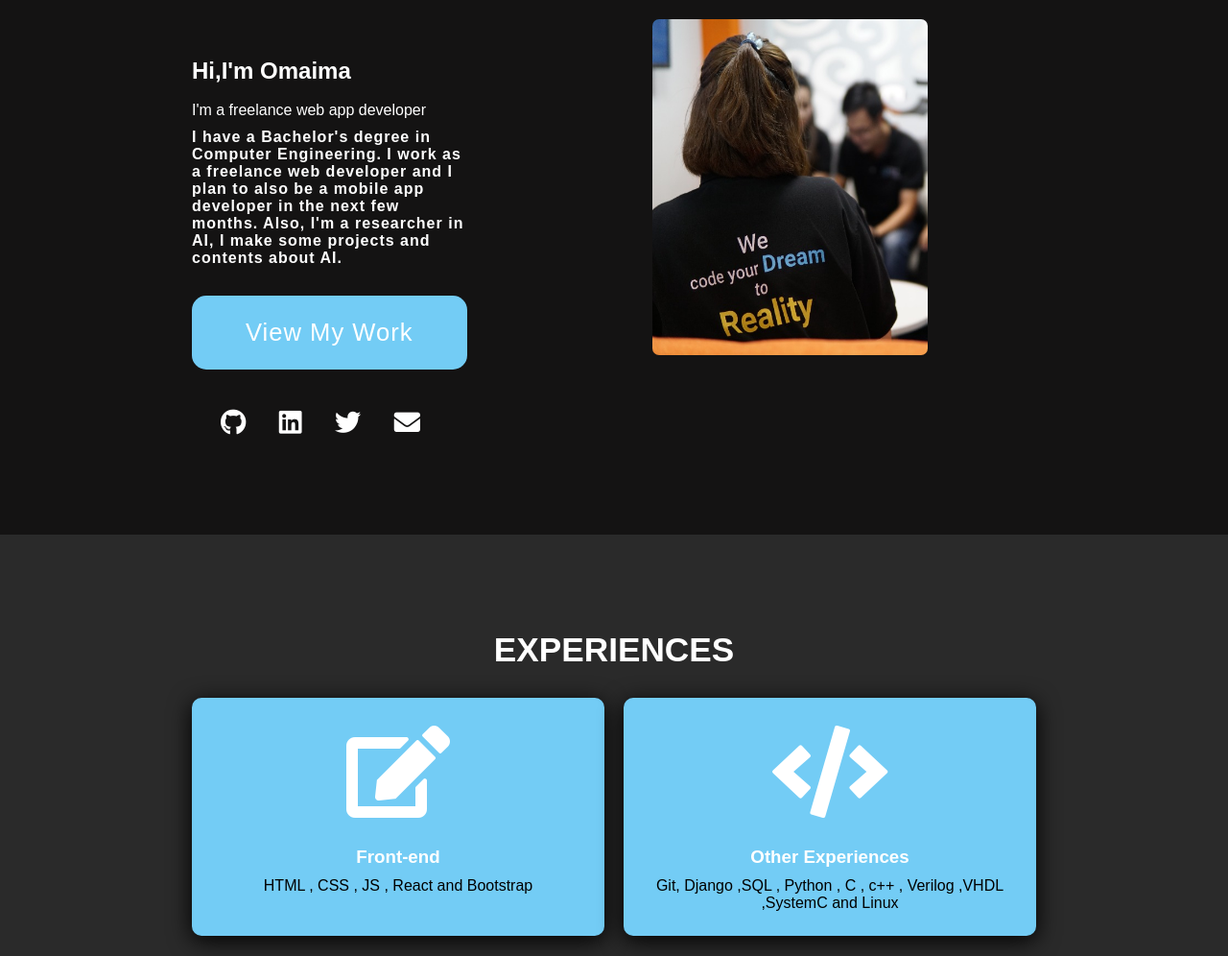
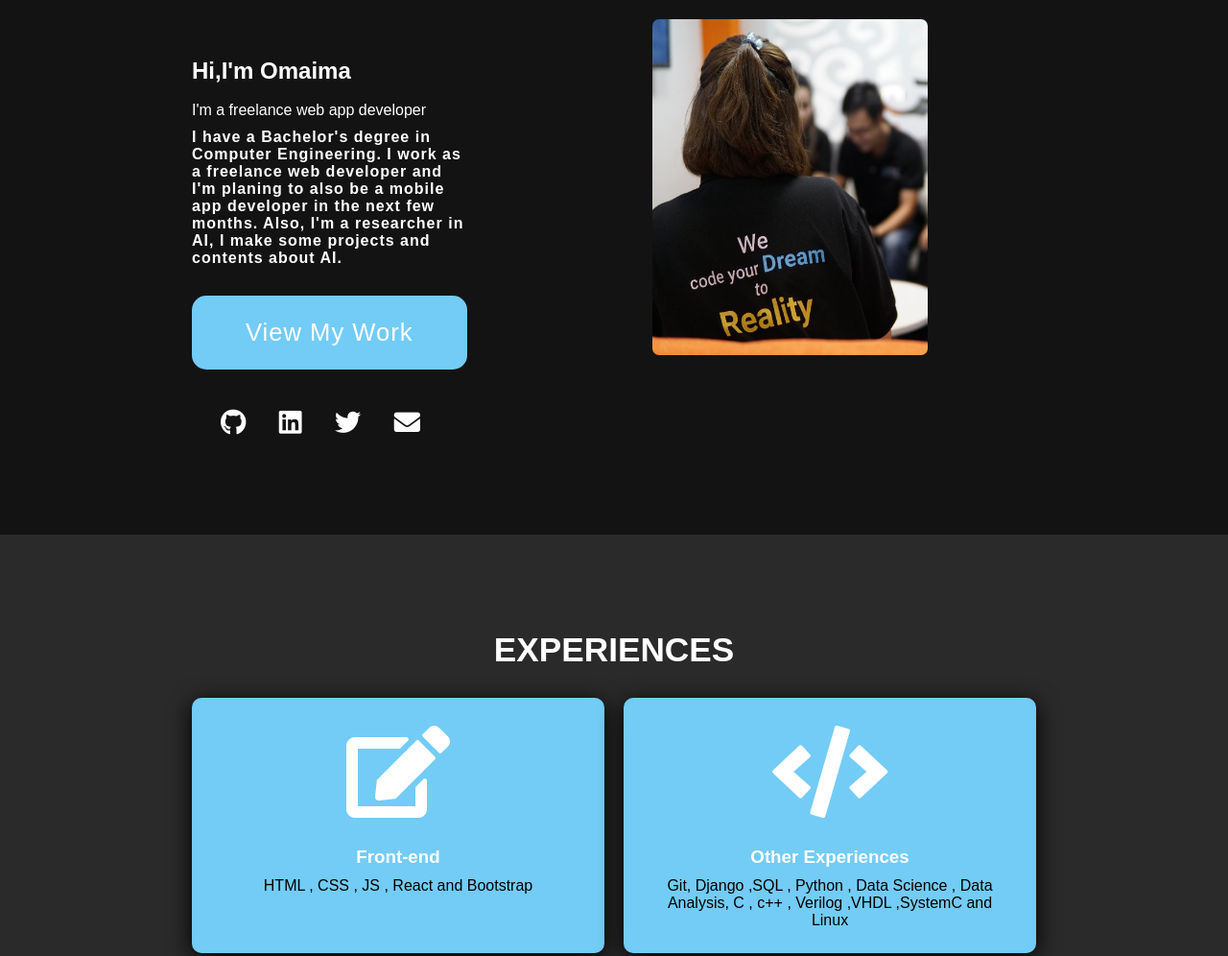
Before and after one commit to omaimaALokap-web/OMADEV, a plain HTML site: page index.html in a window 1280 px wide. Shown: the part 80-1076 px from the top of the page at 96% size. Drawn offline with Linux system fonts and the light colour scheme.

Commit message:
Update index.html

```diff
--- a/index.html
+++ b/index.html
@@ -35,7 +35,7 @@
             </p>
             <div class="define">
                 <p class="define-p">
-                    I have a Bachelor's degree in Computer Engineering. I work as a freelance web developer and I plan to also be a mobile app developer in the next few months. Also, I'm a researcher in AI, I make some projects and contents about AI.
+                    I have a Bachelor's degree in Computer Engineering. I work as a freelance web developer and I'm planing to also be a mobile app developer in the next few months. Also, I'm a researcher in AI, I make some projects and contents about AI.
                 </p>
             </div>
 
@@ -72,7 +72,7 @@
                 </div>
                 <div class="info">
                     <h3>Other Experiences</h3>
-                    <p>Git, Django ,SQL , Python , C , c++ , Verilog ,VHDL ,SystemC and Linux </p>
+                    <p>Git, Django ,SQL , Python , Data Science , Data Analysis, C , c++ , Verilog ,VHDL ,SystemC and Linux </p>
                 </div>
             </div>
 
```
